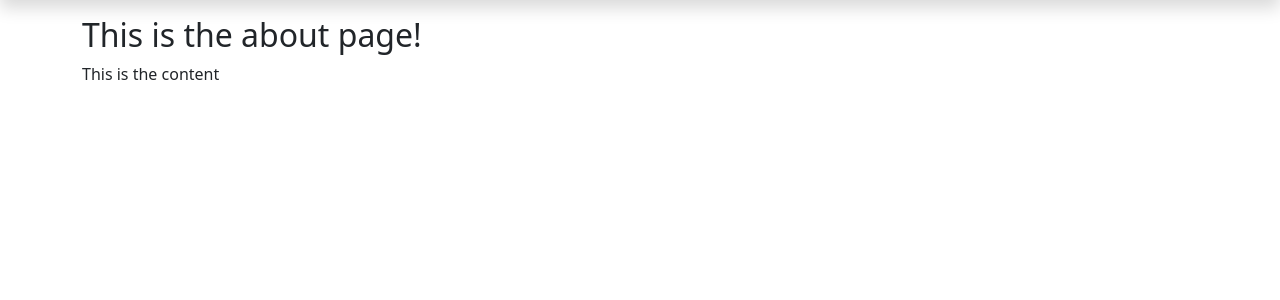
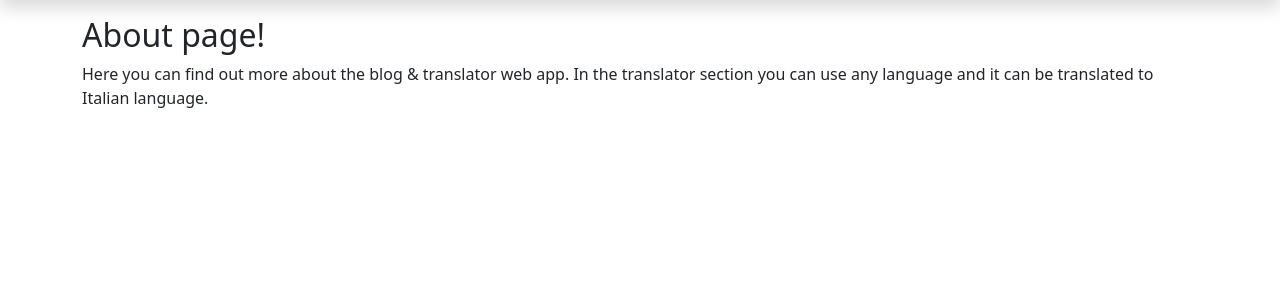
Before and after one commit to kixelo/DjangoBlogTranslator, a Django app: template templates/about.html in a window 1280 px wide. Shown: the part 72-372 px from the top of the page. Run offline with Django 4.2, Linux system fonts and the light colour scheme; the template is opened without the code that fills it, so the values that code supplies are empty.

Commit message:
initial commit

```diff
--- a/templates/about.html
+++ b/templates/about.html
@@ -1,7 +1,7 @@
 {% extends 'base.html' %}
 {% block content %}
         <div class="container">
-            <h2 class="">This is the about page!</h2>
-            <p>This is the content</p>
+            <h2 class="">About page!</h2>
+            <p>Here you can find out more about the blog & translator web app. In the translator section you can use any language and it can be translated to Italian language.</p>
         </div>
 {% endblock content %}
```
Also changed, not shown: db.sqlite3.
